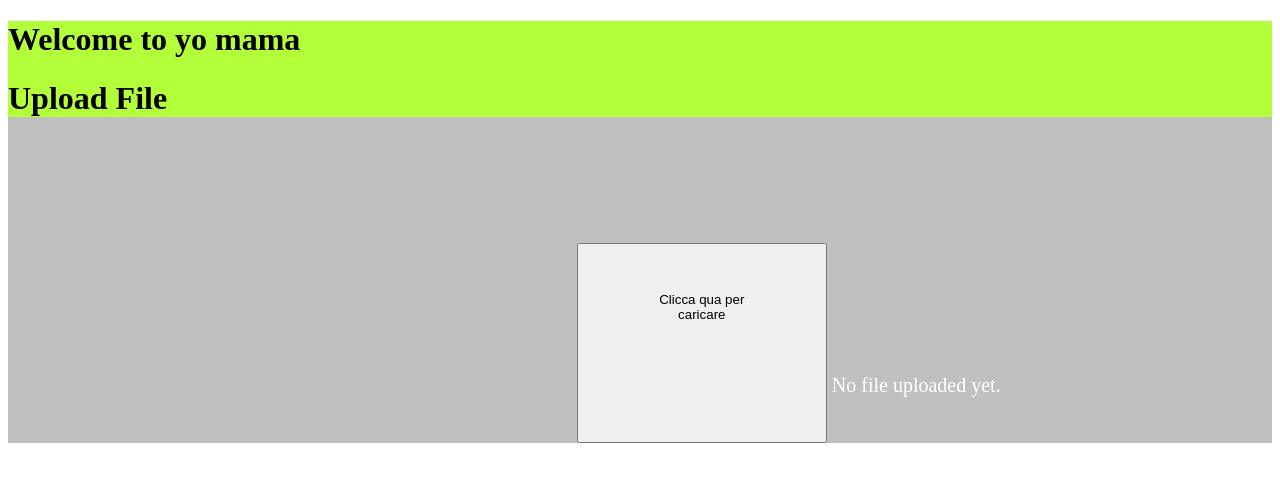
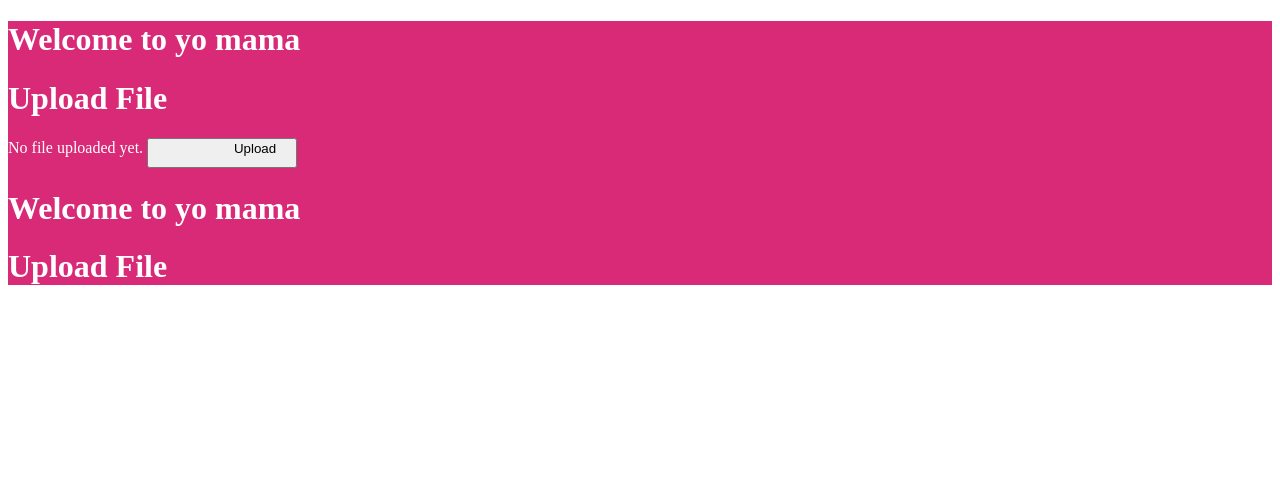
Before and after one commit to alessiopavani2/UploadWidget, an Angular app: page / in a window 1280 px wide. Shown: the top 482 px of the page. Built offline with nearby package versions, Linux system fonts and the light colour scheme.

Commit message:
resolved conflicts

```diff
--- a/src/app/app.component.css
+++ b/src/app/app.component.css
@@ -1,35 +1,25 @@
-
-.container {
-  background-color: rgb(179, 255, 57);
+.container{
+  background-color: rgb(216, 42, 118);
+  color: white;
 }
 
 .file-input {
   display: none;
 }
-
 #file {
   display: none;
 }
-
 .upload-btn {
-  width: 250px;
-  height: 200px;
+  width: 150px;
 }
 
 .attach{
-  width: 100px;
-  height: 100px;
+  width: 200px;
+  overflow: visible;
+  white-space: nowrap;
+  justify-content: center;
 }
-
 .file-carica{
-
+  position: absolute;
   margin-left: 45%;
-  margin-top: 10%;
-  font-size: 20px;
-  color: white;
-
 }
-
-main {
-  background-color: silver;
-}
--- a/src/app/app.component.html
+++ b/src/app/app.component.html
@@ -1,3 +1,20 @@
+<main>
+  <div class="container">
+    <h1>Welcome to {{title}}</h1>
+    <h1>Upload File</h1>
+    <form action="" method="post" enctype="multipart/form-data">
+      <input type="file" class="file-input"
+       (change)="onFileSelected($event)" #fileUpload>
+    </form>
+  <div class="file-upload">
+
+   {{fileName || "No file uploaded yet."}}
+
+    <button mat-mini-fab color="primary" class="upload-btn"
+      (click)="fileUpload.click()">
+        <mat-icon class="attach">Upload</mat-icon>
+    </button>
+
 <main>
   <div class="container">
     <h1>Welcome to {{title}}</h1>
@@ -6,21 +23,6 @@
         <input type="file" name="file" id="file" required>
     </form>
   </div>
-  <input style="display: none;" type="file" #carica (change)="onFileSelected($event)">
-
-<div class="file-carica">
 
 
-
-
-  <button mat-mini-fab class="upload-btn" (click)="carica.click()">
-
-
-        <mat-icon class="attach">Clicca qua per caricare</mat-icon>
-
-    </button>
-    {{fileName || "No file uploaded yet."}}
-</div>
-
-
-</main>
+<main>
--- a/src/app/app.component.ts
+++ b/src/app/app.component.ts
@@ -1,6 +1,6 @@
 import { Component } from '@angular/core';
 import { RouterOutlet } from '@angular/router';
-import { MatIconModule } from '@angular/material/icon';
+import {MatIconModule } from '@angular/material/icon';
 
 @Component({
   selector: 'app-root',
```
